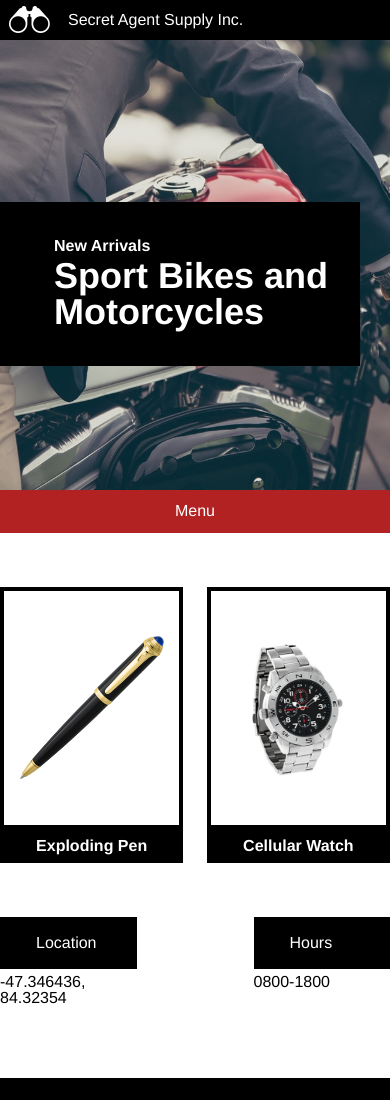
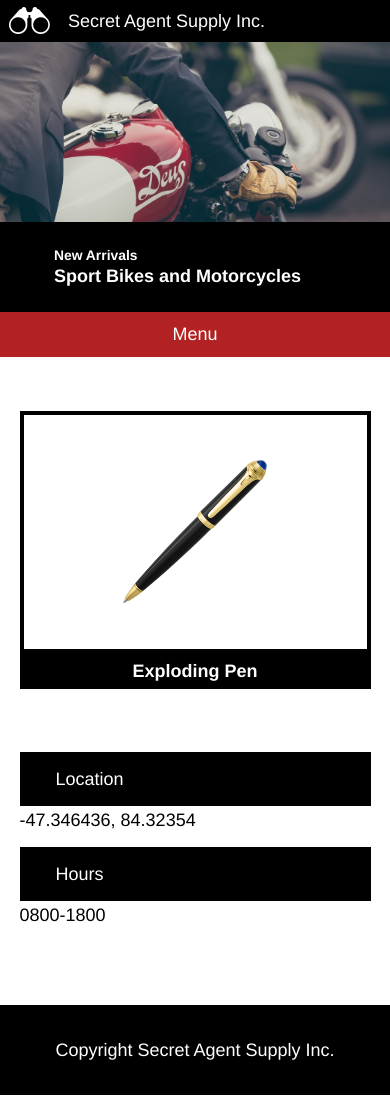
Before and after one commit to unclesamb/SecretAgentSupply, a plain HTML site: page index.html in a window 390 px wide. Shown: the top 1100 px of the page. Drawn offline with Linux system fonts and the light colour scheme.

Commit message:
Add Mobile Size styling

```diff
--- a/index.html
+++ b/index.html
@@ -43,7 +43,7 @@
             </div>
             <h3>Exploding Pen</h3>
           </div>
-          <div class="product-item">
+          <div class="product-item watch">
             <div class="product-image">
               <img src="resources\images\watch.png">
             </div>
--- a/resources/css/style.css
+++ b/resources/css/style.css
@@ -164,8 +164,8 @@ footer {
 }
  /*Media Queries */
 
- @media only screen and (max-width: 1024px) {
-   body {
+ @media only screen and (max-width: 1024px) /*and (min-width: 471px)*/ {
+   html {
      font-size: 16px;
    }
 
@@ -186,3 +186,59 @@ footer {
      display: none;
    }
  }
+
+@media only screen and (max-width: 470px) {
+  html {
+    font-size: 18px;
+  }
+
+  .hero {
+    height: 15rem;
+  }
+
+  .hero-feature {
+    height: 5rem;
+    width: 100%;
+    margin-top: 10rem;
+
+  }
+
+  .hero-feature h3, h4 {
+    margin-left: 3rem;
+  }
+
+  .hero-feature h3 {
+    font-size: .77rem;
+  }
+
+  .hero-feature h4 {
+    font-size: 1rem;
+  }
+
+  .product-list {
+    justify-content: center;
+  }
+
+  .product-item {
+    width: 90%;
+  }
+
+  .watch {
+    display: none;
+  }
+
+  .information {
+    flex-direction: column;
+    align-items: center;
+  }
+
+  .info {
+    width: 90%;
+    margin: .5rem 0;
+  }
+
+  footer {
+    padding: 2rem 0;
+    text-align: center;
+  }
+}
```
